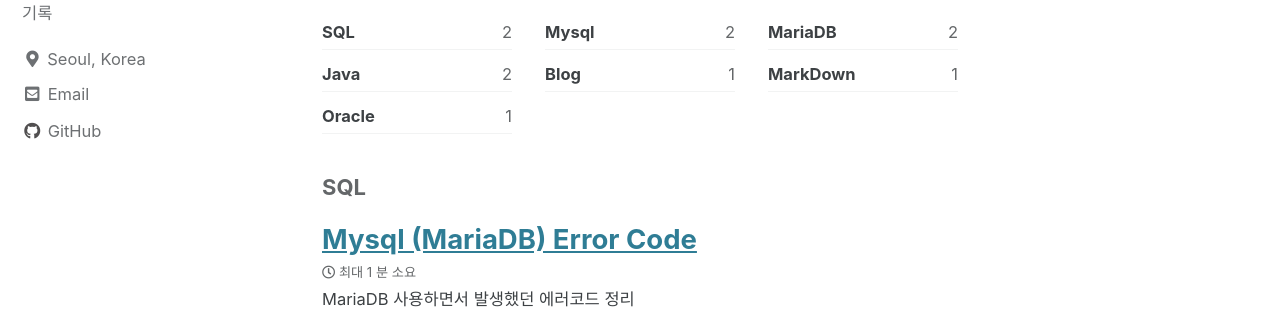
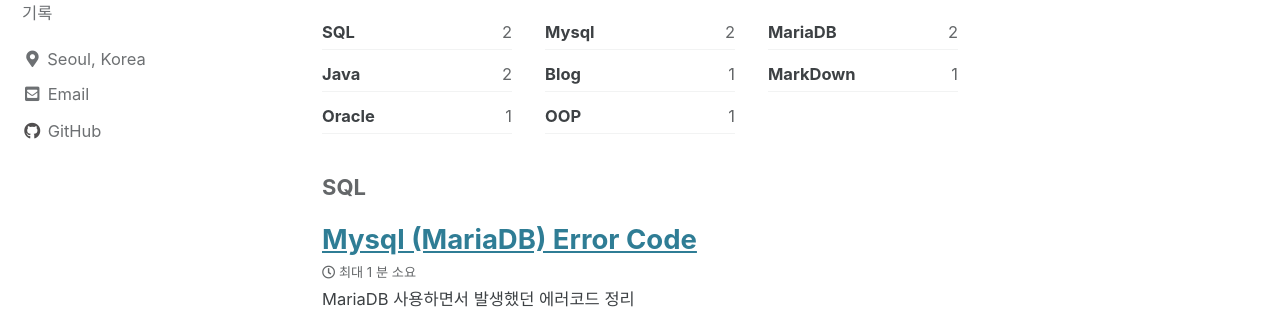
Before and after one commit to jinnie-j/Jinnie-J.github.io, a Jekyll site: the page built from _pages/tag-archive.md, in a window 1280 px wide and 900 px high. Shown: the part 153-462 px from the top of the window. Built offline with Jekyll 4.4.1, drawn with Linux system fonts in a browser that asks for light colours; cached includes are drawn as plain includes; some of the changed text lies outside the part shown.

Commit message:
update post

```diff
--- a/_posts/2021-05-18-oop.md
+++ b/_posts/2021-05-18-oop.md
@@ -3,9 +3,9 @@ title:  "Java 객체지향 개념 정리"
 excerpt: "객체지향"
 
 categories:
-  - Java, OOP
+  -  OOP
 tags:
-  - [Java]
+  - [Java, OOP]
 
 toc: true
 toc_sticky: true
```
